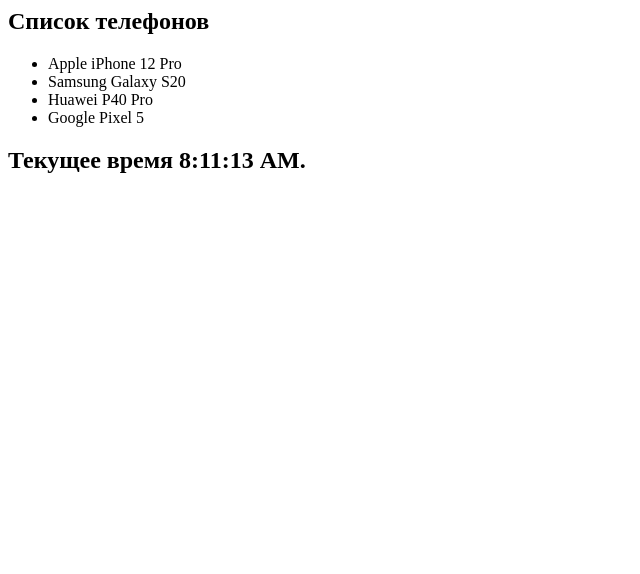
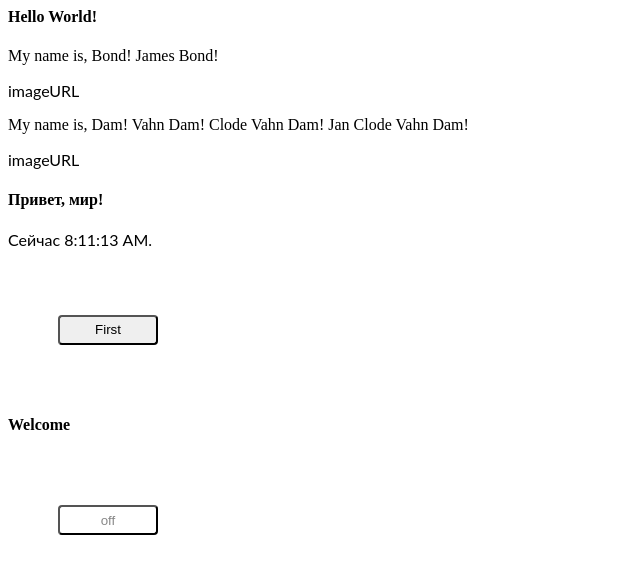
Before and after one commit to zhassulanbaimukhamedov/react-mr6xwb, a React (Create React App) app: page / in a window 1280 px wide. Shown: the top 574 px of the page, without its empty margins (0-640 px from the left). Built offline with nearby package versions, Linux system fonts and the light colour scheme.

Commit message:
3 files modified, 1 added, 1 deleted

```diff
--- a/public/index.html
+++ b/public/index.html
@@ -1,4 +1,23 @@
-<div id="root"></div>
-<div id="footer"></div>
 <div id="app"></div>
-<div id="header"></div>
+<div id="components"></div>
+<div id="lifecycle"></div>
+<div id="event"></div>
+<div id="state"></div>
+
+<div id="state2"></div>
+<style>
+  button {
+    width: 100px;
+    height: 30px;
+    border-radius: 4px;
+    margin: 50px;
+  }
+  .on {
+    color: #666;
+    background-color: #ccc;
+  }
+  .off {
+    color: #888;
+    background-color: white;
+  }
+</style>
--- a/src/App.js
+++ b/src/App.js
@@ -4,7 +4,7 @@
 export default function App() {
   return (
     <div>
-      <h1>Hello World!</h1>
+      <h4>Hello World!</h4>
     </div>
   );
 }
--- /dev/null
+++ b/src/Components.js
@@ -0,0 +1,31 @@
+import React from 'react';
+
+export default function AgentsList() {
+  return (
+    <div>
+      <Agent name="Bond! James Bond" />
+      <Agent name="Dam! Vahn Dam! Clode Vahn Dam! Jan Clode Vahn Dam" />
+    </div>
+  );
+}
+
+class Agent extends React.Component {
+  render() {
+    return (
+      <div>
+        <div>My name is, {this.props.name}!</div>
+        <Avatar url="imageURL" />
+      </div>
+    );
+  }
+}
+
+class Avatar extends React.Component {
+  render() {
+    return (
+      <div>
+        <p>{this.props.url}</p>
+      </div>
+    );
+  }
+}
--- a/src/List.js
+++ /dev/null
@@ -1,16 +0,0 @@
-import React from 'react';
-import './style.css';
-
-export default function List() {
-  return (
-    <div id="items">
-      <h2>Список телефонов</h2>
-      <ul>
-        <li>Apple iPhone 12 Pro</li>
-        <li>Samsung Galaxy S20</li>
-        <li>Huawei P40 Pro</li>
-        <li>Google Pixel 5</li>
-      </ul>
-    </div>
-  );
-}
--- a/src/index.js
+++ b/src/index.js
@@ -2,20 +2,98 @@
 import ReactDOM from 'react-dom';
 
 import App from './App';
-import List from './List';
 
-//ReactDOM.render(<App />, document.getElementById('root'));
-//ReactDOM.render(<h1>Footer</h1>, document.getElementById('footer'));
-ReactDOM.render(<List />, document.getElementById('app'), function () {
-  console.log('рендеринг элемента React');
-});
+ReactDOM.render(<App />, document.getElementById('app'));
 
-function tick() {
-  ReactDOM.render(
-    <div>
-      <h2>Текущее время {new Date().toLocaleTimeString()}.</h2>
-    </div>,
-    document.getElementById('header')
-  );
+import AgentsList from './Components';
+
+ReactDOM.render(<AgentsList />, document.getElementById('components'));
+
+class Clock extends React.Component {
+  constructor(props) {
+    super(props);
+    this.state = { date: new Date() };
+  }
+
+  componentDidMount() {
+    this.timerID = setInterval(() => this.tick(), 1000);
+  }
+
+  componentWillUnmount() {
+    clearInterval(this.timerID);
+  }
+
+  tick() {
+    this.setState({
+      date: new Date(),
+    });
+  }
+
+  render() {
+    return (
+      <div>
+        <h4>Привет, мир!</h4>
+        <p>Сейчас {this.state.date.toLocaleTimeString()}.</p>
+      </div>
+    );
+  }
 }
-setInterval(tick, 1000);
+
+ReactDOM.render(<Clock />, document.getElementById('lifecycle'));
+
+class PrintButton extends React.Component {
+  constructor(props) {
+    super(props);
+    this.press = this.press.bind(this);
+  }
+  press(name, age) {
+    console.log(`Name ${name} Age ${age}`);
+  }
+  render() {
+    return (
+      <div>
+        <button
+          onClick={() => {
+            this.press('Bob', 23);
+          }}
+        >
+          First
+        </button>
+      </div>
+    );
+  }
+}
+ReactDOM.render(<PrintButton />, document.getElementById('event'));
+
+class Hello extends React.Component {
+  constructor(props) {
+    super(props);
+    this.state = { welcome: 'Welcome' };
+  }
+  render() {
+    return <h4>{this.state.welcome}</h4>;
+  }
+}
+
+ReactDOM.render(<Hello />, document.getElementById('state'));
+
+class ClickButton extends React.Component {
+  constructor(props) {
+    super(props);
+    this.state = { cssclass: 'off' };
+    this.press = this.press.bind(this);
+  }
+  press() {
+    let className = this.state.cssclass == 'off' ? 'on' : 'off';
+    this.setState({ cssclass: className });
+  }
+  render() {
+    return (
+      <button onClick={this.press} className={this.state.cssclass}>
+        {this.state.cssclass}
+      </button>
+    );
+  }
+}
+
+ReactDOM.render(<ClickButton />, document.getElementById('state2'));
```
